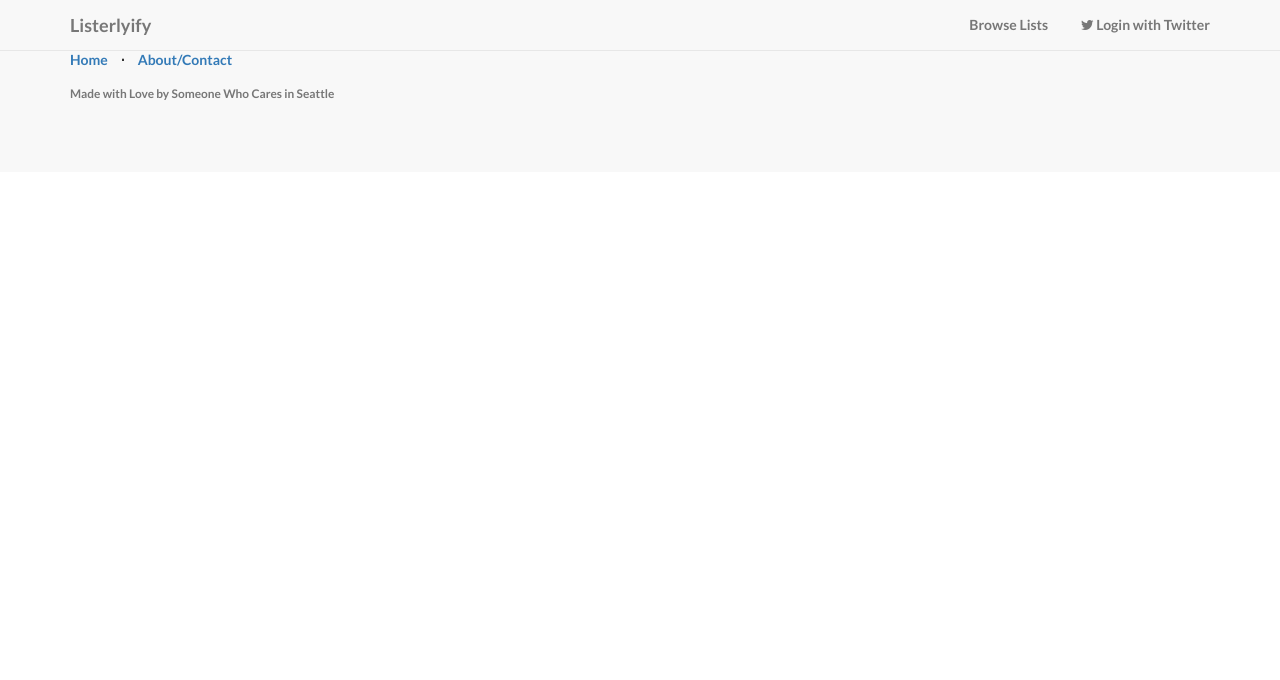
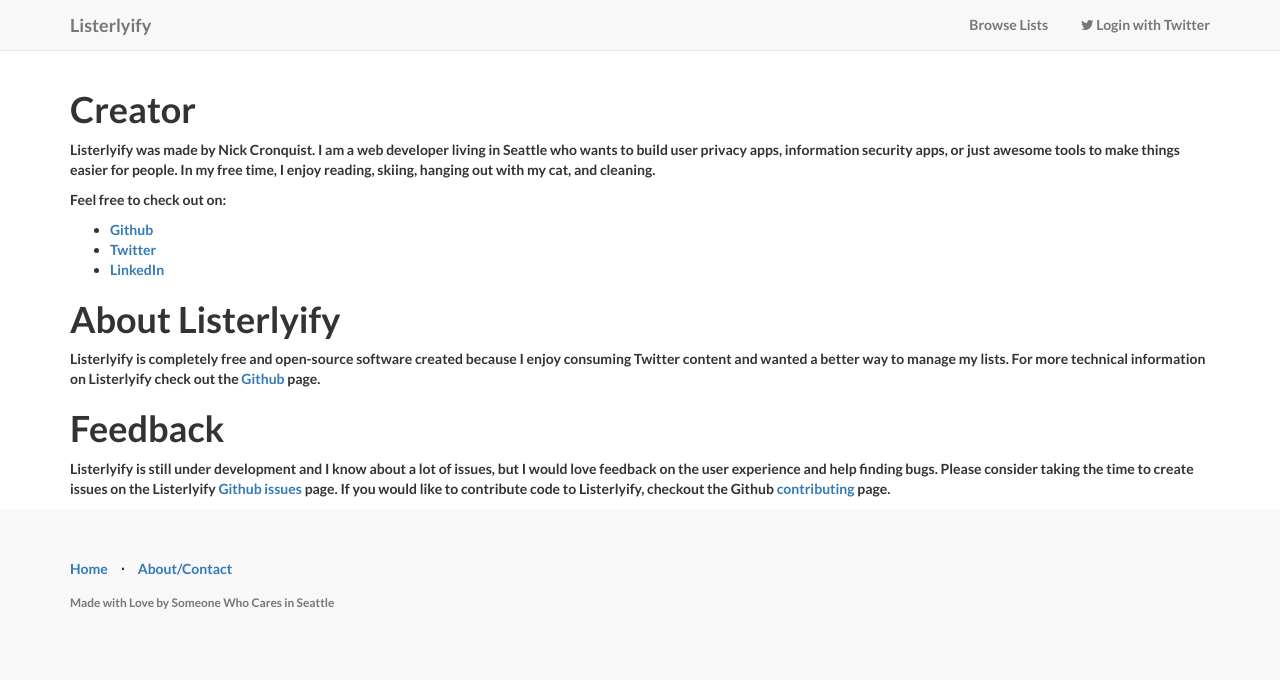
Before and after one commit to ncronquist/listerlyify, a Node server app: page /about-contact in a window 1280 px wide. Shown: the top 680 px of the page. Run offline with Node 20, Linux system fonts and the light colour scheme; some libraries are stand-ins or nearby versions.

Commit message:
Add about page information

```diff
--- a/views/main/about.ejs
+++ b/views/main/about.ejs
@@ -2,6 +2,23 @@
 
 <% include ../partials/alerts %>
 
+<div class="header-space"></div>
 
+<div class="container">
+  <h1>Creator</h1>
+  <p>Listerlyify was made by Nick Cronquist. I am a web developer living in Seattle who wants to build user privacy apps, information security apps, or just awesome tools to make things easier for people. In my free time, I enjoy reading, skiing, hanging out with my cat, and cleaning.</p>
+  <p>Feel free to check out on:</p>
+  <ul>
+    <li><a href="https://github.com/ncronquist">Github</a></li>
+    <li><a href="https://twitter.com/nicholaibee">Twitter</a></li>
+    <li><a href="https://linkedin/in/ncronquist">LinkedIn</a></li>
+  </ul>
+
+  <h1>About Listerlyify</h1>
+  <p>Listerlyify is completely free and open-source software created because I enjoy consuming Twitter content and wanted a better way to manage my lists. For more technical information on Listerlyify check out the <a href="https://github.com/ncronquist/listerlyify">Github</a> page.</p>
+
+  <h1>Feedback</h1>
+  <p>Listerlyify is still under development and I know about a lot of issues, but I would love feedback on the user experience and help finding bugs. Please consider taking the time to create issues on the Listerlyify <a href="https://github.com/ncronquist/listerlyify/issues">Github issues </a> page. If you would like to contribute code to Listerlyify, checkout the Github <a href="#">contributing</a> page.
+</div>
 
 <% include ../partials/footer %>
--- a/views/partials/footer.ejs
+++ b/views/partials/footer.ejs
@@ -26,12 +26,6 @@
         </div>
     </footer>
 
-    <!-- jQuery -->
-    <!-- // <script src="js/jquery.js"></script> -->
-
-    <!-- Bootstrap Core JavaScript -->
-    <!-- // <script src="js/bootstrap.min.js"></script> -->
-
 </body>
 
 </html>
```
